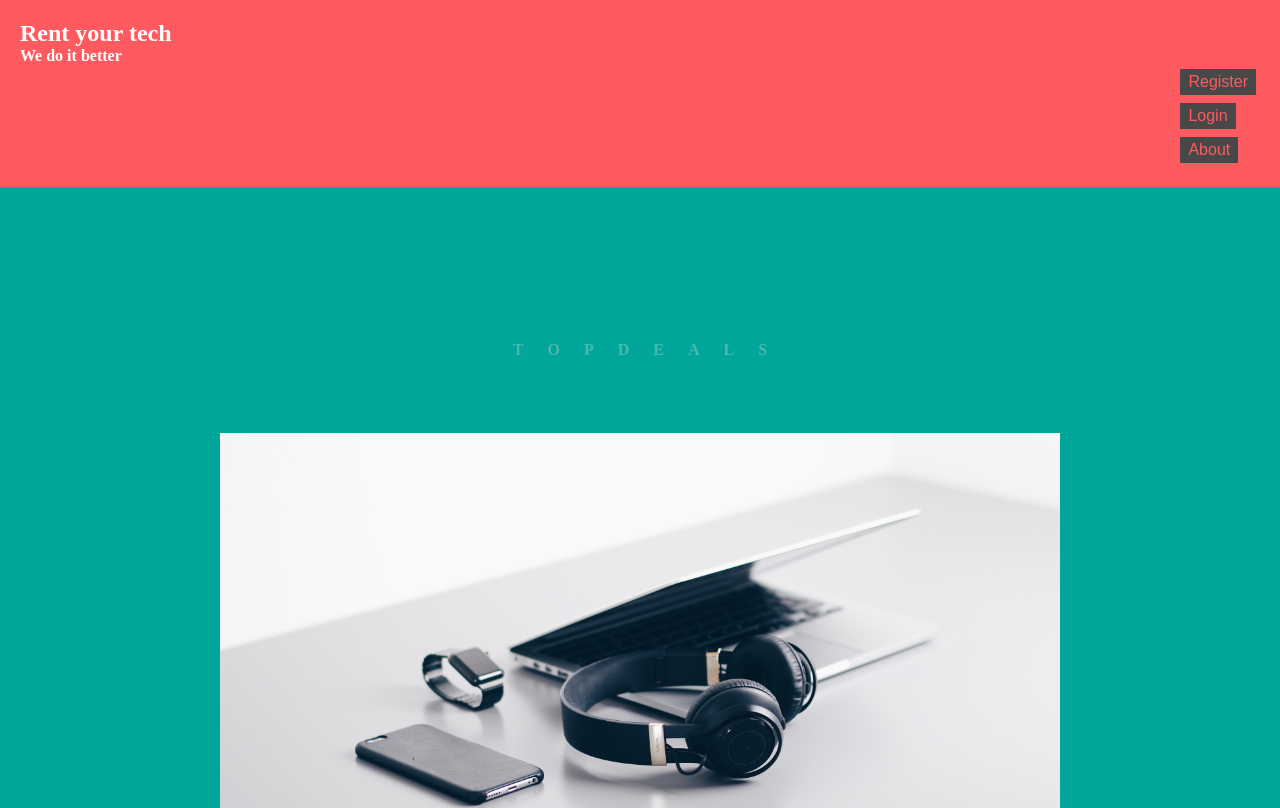
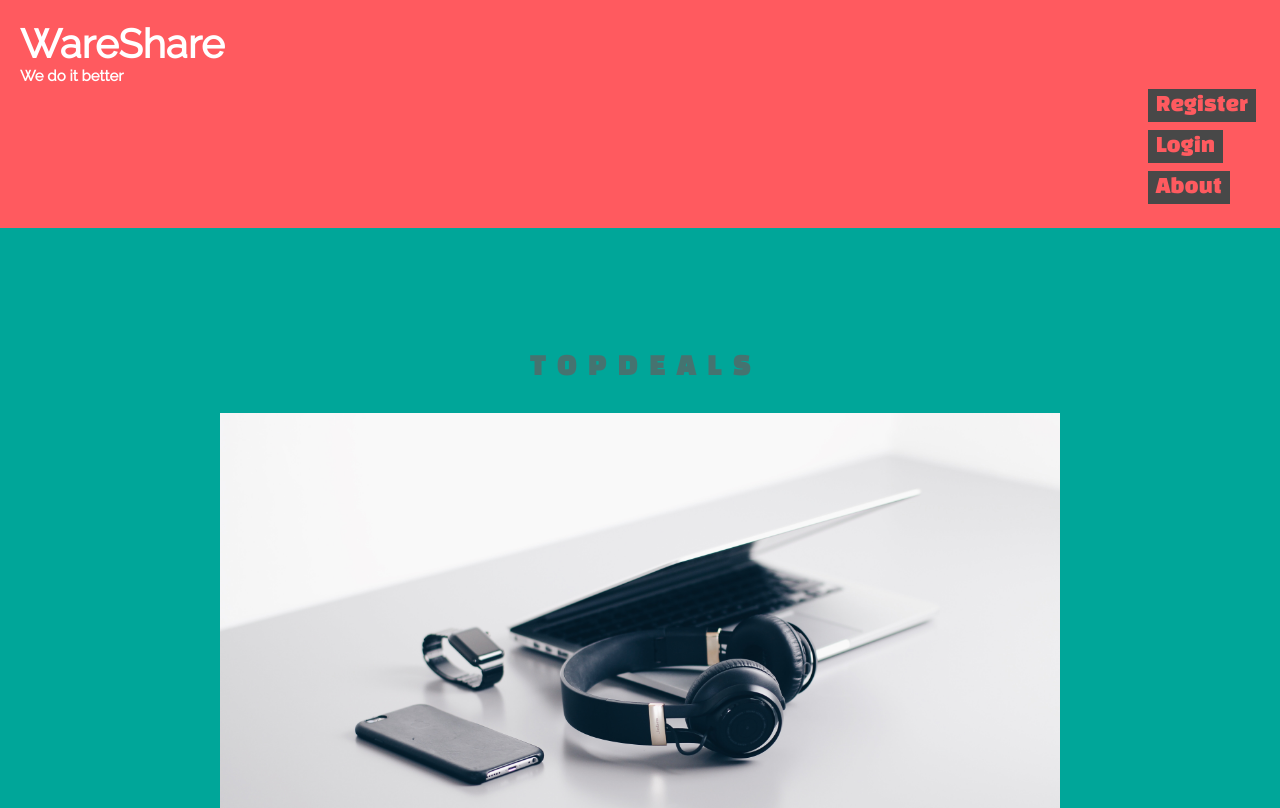
Before and after one commit to Build-Week-Use-My-Tech-Stuff-2/Web-UI, a plain HTML site: page index.html in a window 1280 px wide. Shown: the top 808 px of the page. Drawn offline with Linux system fonts and the light colour scheme.

Commit message:
some new font styles

```diff
--- a/index.html
+++ b/index.html
@@ -4,12 +4,21 @@
     <meta charset="UTF-8" />
     <link href="./style.css" rel="stylesheet" />
     <meta name="viewport" content="width=device-width, initial-scale=1.0" />
-    <title>Rent your tech</title>
+
+    <title>WareShare</title>
+    <link
+      href="https://fonts.googleapis.com/css2?family=Raleway&display=swap"
+      rel="stylesheet"
+    />
+    <link
+      href="https://fonts.googleapis.com/css2?family=Black+Han+Sans&display=swap"
+      rel="stylesheet"
+    />
   </head>
   <body>
     <div class="wrapper">
       <header class="page-header">
-        <h1 class="header">Rent your tech</h1>
+        <h1 class="header">WareShare</h1>
         <h2>We do it better</h2>
         <ul>
           <li>
--- a/style.css
+++ b/style.css
@@ -1,17 +1,10 @@
-html {
-    font-size: 62.5%;
-}
-
 * {
     box-sizing: border-box;
-    font-size: 1.6rem;
+    font-size: 62.5%;
+    margin: 0;
 }
 
 /* basic css reset */
-
-* {
-    margin: 0;
-}
 
 body {
     color: white;
@@ -38,14 +31,20 @@ ul {
 }
 
 .header {
-    font-size: 150%;
+    font-size: 4rem;
+    font-family: 'Raleway', sans-serif;
+}
+
+h2 {
+    font-size: 1.5rem;
+    font-family: 'Raleway', sans-serif;
 }
 
 .topDeals h3 {
     transform: translateY(-50%);
     text-align: center;
-    color: #ddd;
-    font-size: 6em;
+    color: #cf1020;
+    font-size: 4rem;
 }
 
 .topDeals span {
@@ -66,9 +65,10 @@ button {
     border: none;
     color: #FF5A5F;
     padding: 0.5vh 1vh;
-    font-size: 100%;
+    font-size: 2rem;
     margin: 0.5vh;
     cursor: pointer;
+    font-family: 'Black Han Sans', sans-serif;
 }
 
 button:hover {
@@ -78,6 +78,7 @@ button:hover {
 .content {
     padding: 15px 100px;
     margin: 100px;
+    font-family: 'Black Han Sans', sans-serif;
 }
 
 .content img {
@@ -94,6 +95,7 @@ button:hover {
 
 .page-footer {
     background: #FC642D;
+    font-size: 2rem;
 }
 
 @media only screen and (max-width: 600px) {
@@ -101,9 +103,13 @@ button:hover {
         margin: 5%;
     }
     .topDeals h3 {
-        font-size: 1em;
+        font-size: 4rem;
         display: flex;
         flex-direction: row;
         justify-content: center;
     }
 }
+
+footer {
+    font-family: 'Black Han Sans', sans-serif;
+}
```
